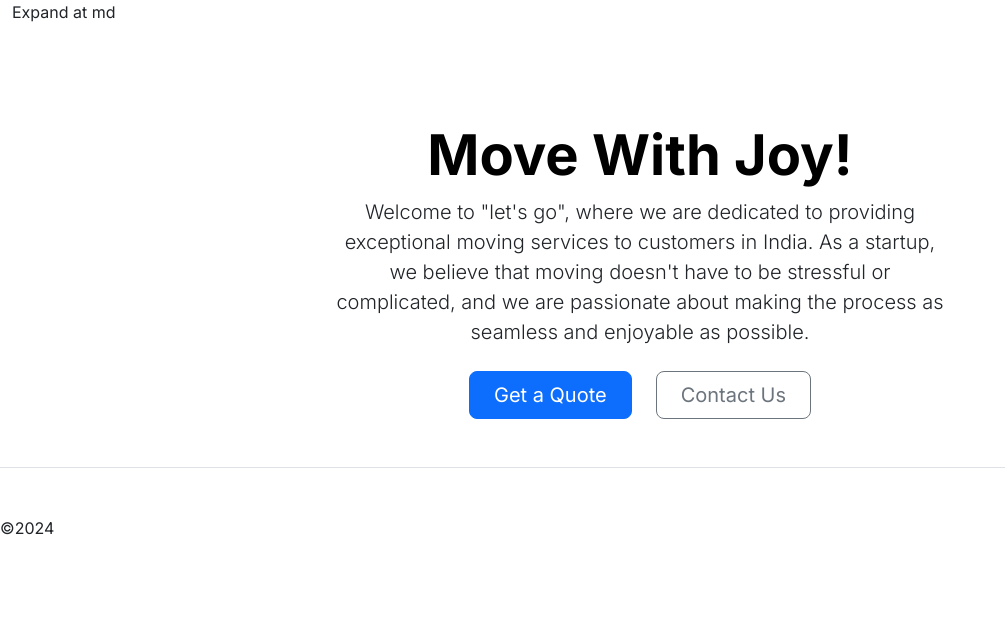
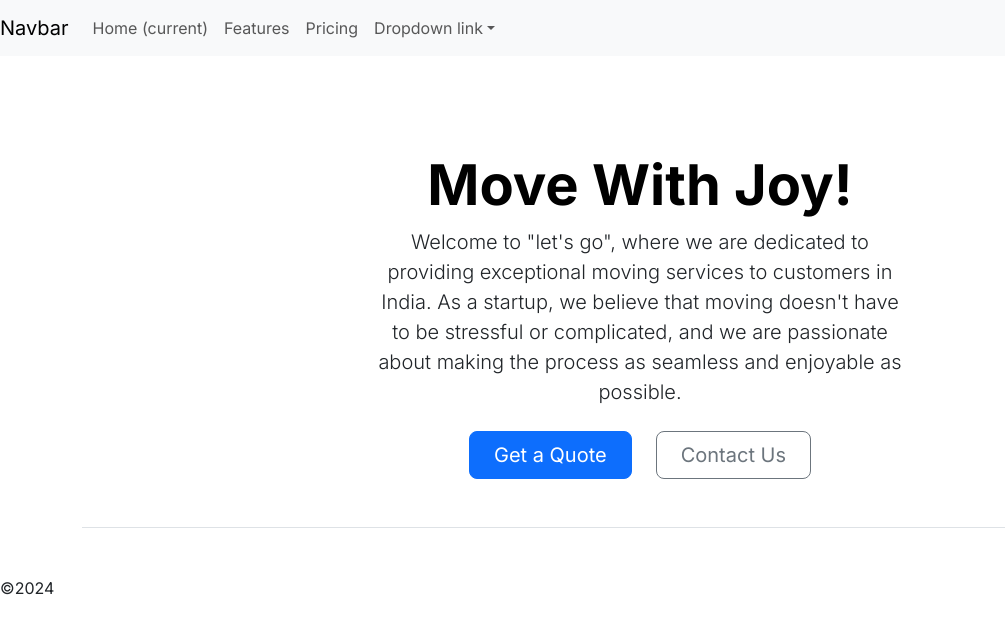
Before and after one commit to rh-comrade/portfolio, a Next.js app: page / in a window 1280 px wide. Shown: the top 634 px of the page, without its empty margins (0-1005 px from the left). Built offline with nearby package versions, Linux system fonts and the light colour scheme.

Commit message:
rh-comrade: latest

```diff
--- a/package.json
+++ b/package.json
@@ -14,9 +14,11 @@
     "jquery": "^3.7.1",
     "next": "14.2.3",
     "react": "^18",
+    "react-bootstrap": "^2.10.2",
     "react-dom": "^18"
   },
   "devDependencies": {
+    "@types/bootstrap": "^5.2.10",
     "eslint": "^8",
     "eslint-config-next": "14.2.3",
     "postcss": "^8",
--- a/src/app/layout.js
+++ b/src/app/layout.js
@@ -1,21 +1,28 @@
-
+'use client'
 import { Inter } from "next/font/google";
 import 'bootstrap/dist/css/bootstrap.css';
-import 'jquery/dist/jquery.js'
-// import 'bootstrap/dist/js/bootstrap.bundle.js'
+// import 'jquery/dist/jquery.js'
+import 'bootstrap/dist/js/bootstrap.js'
+
 import "./globals.css";
 import { Header } from "@/header";
 import { Footer } from "@/footer";
+import { useEffect } from "react";
 
 const inter = Inter({ subsets: ["latin"] });
 
-export const metadata = {
-  title: "Create Next App",
-  description: "Generated by create next app",
-};
+// export const metadata = {
+//   title: "Create Next App",
+//   description: "Generated by create next app",
+// };
 
 export default function RootLayout({ children }) {
-
+  useEffect(()=>{
+    if (typeof window !== "undefined") {
+      // import("jquery/dist/jquery.js")
+      import("bootstrap/dist/js/bootstrap.bundle.js");
+    }
+},[])
   return (
     <html lang="en">
       <body className={inter.className}>
--- a/src/components/navbar/navbar.jsx
+++ b/src/components/navbar/navbar.jsx
@@ -2,37 +2,35 @@
 import styles from './navbar.module.css'
 const Navbar = () => {
   return (
-    <div class="container-fluid">
-      <a class="navbar-brand" href="#">Expand at md</a>
-      <button class="navbar-toggler" type="button" data-bs-toggle="collapse" data-bs-target="#navbarsExample04" aria-controls="navbarsExample04" aria-expanded="false" aria-label="Toggle navigation">
-        <span class="navbar-toggler-icon"></span>
+    <nav className="navbar navbar-expand-md navbar-light bg-light">
+    <a className="navbar-brand" href="#">Navbar</a>
+    <button className="navbar-toggler" type="button" data-toggle="collapse" data-target="#navbarNavDropdown" aria-controls="navbarNavDropdown" aria-expanded="false" aria-label="Toggle navigation">
+      <span className="navbar-toggler-icon"></span>
     </button>
-
-      <div class="collapse navbar-collapse" id="navbarsExample04">
-        <ul class="navbar-nav me-auto mb-2 mb-md-0">
-          <li class="nav-item">
-            <a class="nav-link active" aria-current="page" href="#">Home</a>
+    <div className="collapse navbar-collapse" id="navbarNavDropdown">
+      <ul className="navbar-nav">
+        <li className="nav-item active">
+          <a className="nav-link" href="#">Home <span className="sr-only">(current)</span></a>
         </li>
-          <li class="nav-item">
-            <a class="nav-link" href="#">Link</a>
+        <li className="nav-item">
+          <a className="nav-link" href="#">Features</a>
         </li>
-          <li class="nav-item">
-            <a class="nav-link disabled" href="#" tabindex="-1" aria-disabled="true">Disabled</a>
+        <li className="nav-item">
+          <a className="nav-link" href="#">Pricing</a>
         </li>
-          <li class="nav-item dropdown">
-            <a class="nav-link dropdown-toggle" href="#" id="dropdown04" data-bs-toggle="dropdown" aria-expanded="false">Dropdown</a>
-            <ul class="dropdown-menu" aria-labelledby="dropdown04">
-              <li><a class="dropdown-item" href="#">Action</a></li>
-              <li><a class="dropdown-item" href="#">Another action</a></li>
-              <li><a class="dropdown-item" href="#">Something else here</a></li>
-            </ul>
+        <li className="nav-item dropdown">
+          <a className="nav-link dropdown-toggle" href="#" id="navbarDropdownMenuLink" data-toggle="dropdown" aria-haspopup="true" aria-expanded="false">
+            Dropdown link
+          </a>
+          <div className="dropdown-menu" aria-labelledby="navbarDropdownMenuLink">
+            <a className="dropdown-item" href="#">Action</a>
+            <a className="dropdown-item" href="#">Another action</a>
+            <a className="dropdown-item" href="#">Something else here</a>
+          </div>
         </li>
       </ul>
-        <form>
-          <input class="form-control" type="text" placeholder="Search" aria-label="Search"/>
-        </form>
     </div>
-    </div>
+  </nav>
   )
 }
 
--- a/src/home/home.jsx
+++ b/src/home/home.jsx
@@ -2,28 +2,28 @@
 
 const Home = () => {
   return (
-    <div>
-      <div class="px-4 pt-5 my-5 text-center border-bottom">
-      <h1 class="display-4 fw-bold text-body-emphasis">Move With Joy!</h1>
-      <div class="col-lg-6 mx-auto">
-        <p class="lead mb-4">
+    <div className='container'>
+      <div className="px-4 pt-5 my-5 text-center border-bottom">
+      <h1 className="display-4 fw-bold text-body-emphasis">Move With Joy!</h1>
+      <div className="col-lg-6 mx-auto">
+        <p className="lead mb-4">
           Welcome to "let's go", where we are dedicated to providing exceptional
           moving services to customers in India. As a startup, we believe that
           moving doesn't have to be stressful or complicated, and we are
           passionate about making the process as seamless and enjoyable as
           possible.
         </p>
-        <div class="d-grid gap-2 d-sm-flex justify-content-sm-center mb-5">
-          <button type="button" class="btn btn-primary btn-lg px-4 me-sm-3">
+        <div className="d-grid gap-2 d-sm-flex justify-content-sm-center mb-5">
+          <button type="button" className="btn btn-primary btn-lg px-4 me-sm-3">
             Get a Quote
           </button>
-          <button type="button" class="btn btn-outline-secondary btn-lg px-4">
+          <button type="button" className="btn btn-outline-secondary btn-lg px-4">
             Contact Us
           </button>
         </div>
       </div>
-      <div class="overflow-hidden" >
-        <div class="container px-5">
+      <div className="overflow-hidden" >
+        <div className="container px-5">
           {/* <img src="./public/images/moving-van.jpg" class="img-fluid border rounded-3 shadow-lg mb-4" alt="Example image" width="700" height="500" loading="lazy"/> */}
         </div>
       </div>
```
Also changed, not shown: 1 other file (tests, documents, lock files or other folders). Lines whose indentation alone changed are shown as unchanged.
